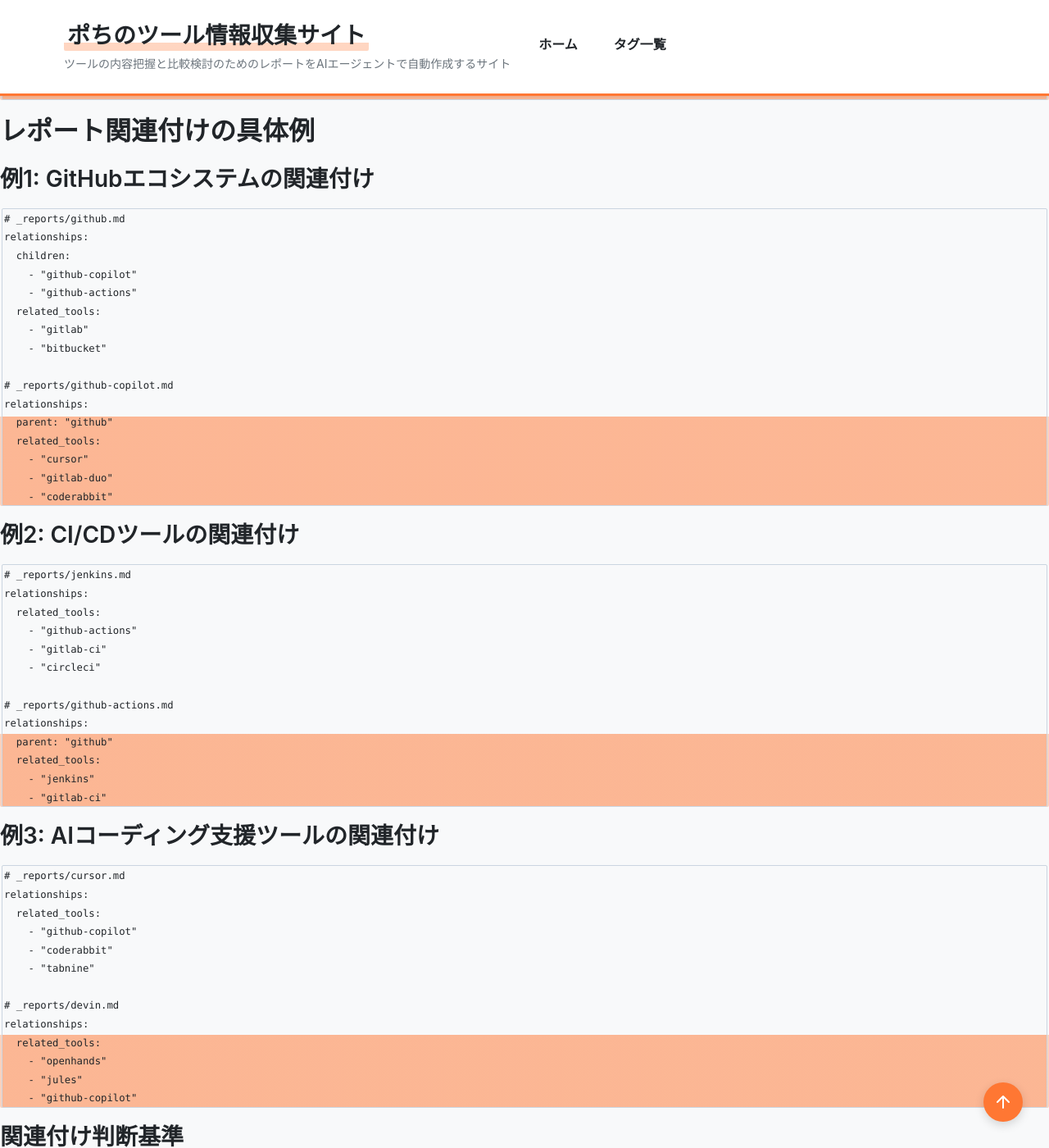
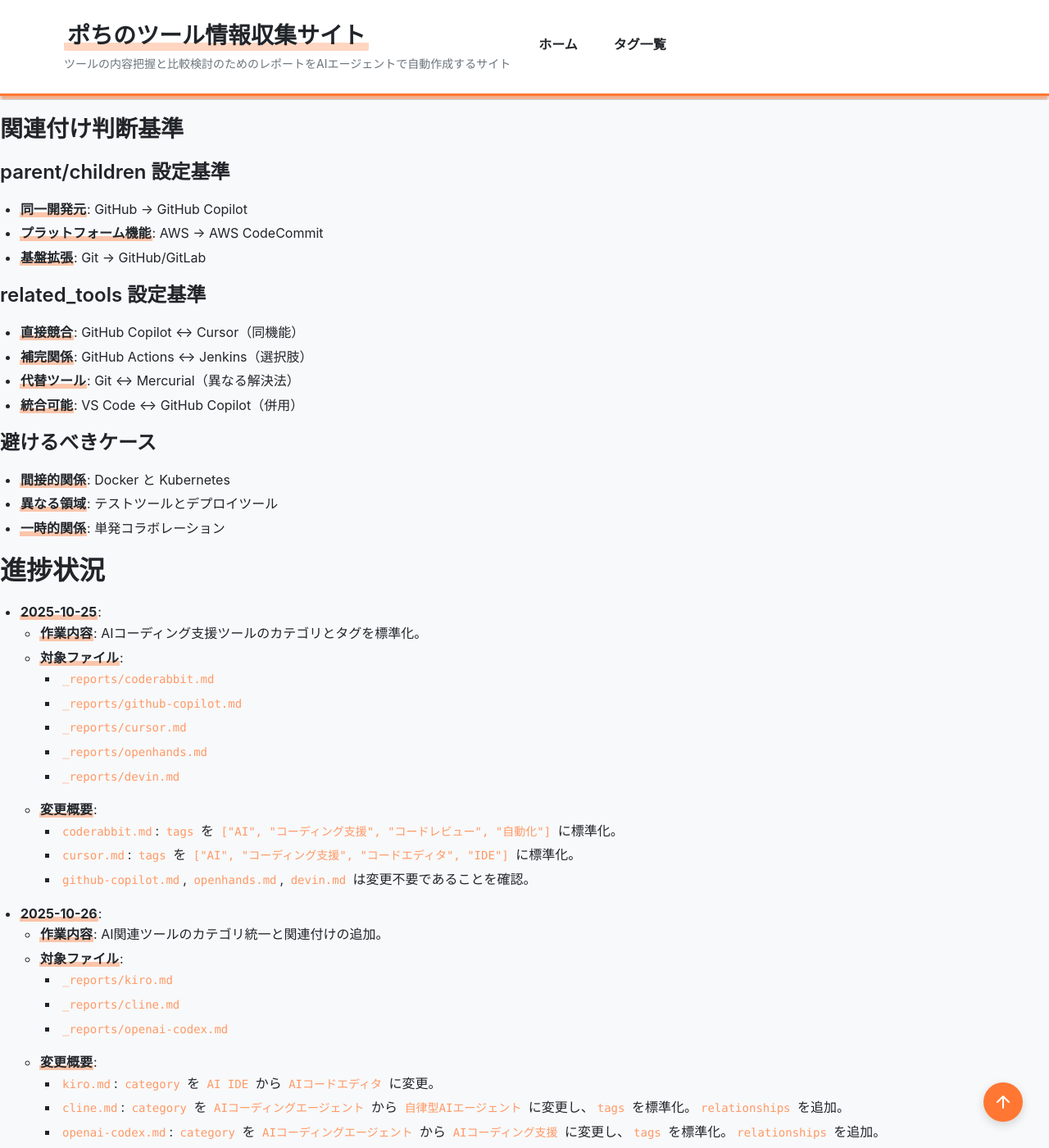
Before and after one commit to aegisfleet/tool-survey-report, a Jekyll site: the page built from task-organizing-category-tags.md, in a window 1280 px wide and 1400 px high, scrolled down 5564 px. Shown: the whole window at 82% size. Built offline with Jekyll 4.4.1, drawn with Linux system fonts in a browser that asks for light colours; our own code applies the rules of GitHub Pages for plain Markdown files.

Commit message:
docs(task-organizing): Remove relationship examples from category and tags document
- Delete detailed relationship example sections for GitHub, CI/CD, and AI coding tools
- Preserve the "関連付け判断基準" (Relationship Criteria) section
- Simplify document by removing verbose YAML example blocks
- Maintain document's core structure and intent

````diff
--- a/task-organizing-category-tags.md
+++ b/task-organizing-category-tags.md
@@ -220,65 +220,6 @@
 grep -l "category.*AI.*コーディング" _reports/*.md
 ```
 
-## レポート関連付けの具体例
-
-### 例1: GitHubエコシステムの関連付け
-
-```yaml
-# _reports/github.md
-relationships:
-  children:
-    - "github-copilot"
-    - "github-actions"
-  related_tools:
-    - "gitlab"
-    - "bitbucket"
-
-# _reports/github-copilot.md
-relationships:
-  parent: "github"
-  related_tools:
-    - "cursor"
-    - "gitlab-duo"
-    - "coderabbit"
-```
-
-### 例2: CI/CDツールの関連付け
-
-```yaml
-# _reports/jenkins.md
-relationships:
-  related_tools:
-    - "github-actions"
-    - "gitlab-ci"
-    - "circleci"
-
-# _reports/github-actions.md
-relationships:
-  parent: "github"
-  related_tools:
-    - "jenkins"
-    - "gitlab-ci"
-```
-
-### 例3: AIコーディング支援ツールの関連付け
-
-```yaml
-# _reports/cursor.md
-relationships:
-  related_tools:
-    - "github-copilot"
-    - "coderabbit"
-    - "tabnine"
-
-# _reports/devin.md
-relationships:
-  related_tools:
-    - "openhands"
-    - "jules"
-    - "github-copilot"
-```
-
 ### 関連付け判断基準
 
 #### parent/children 設定基準
````
